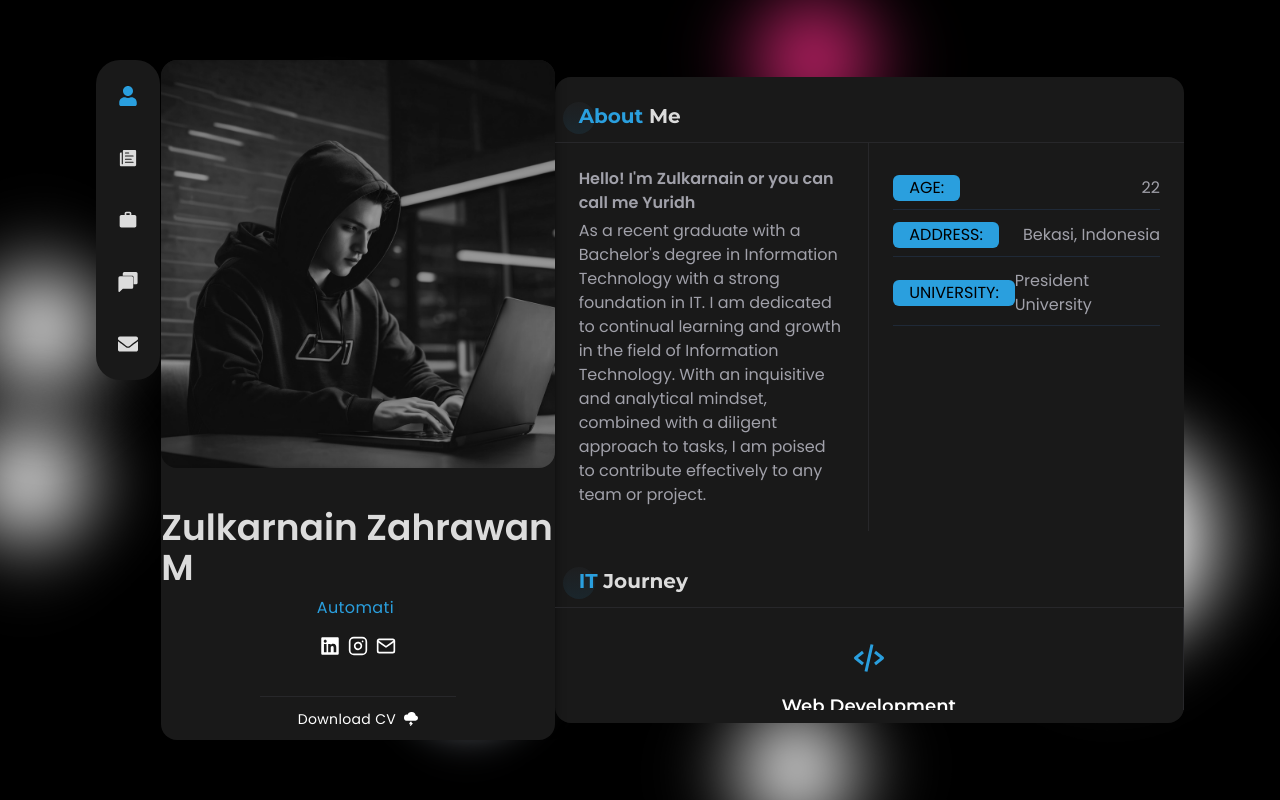
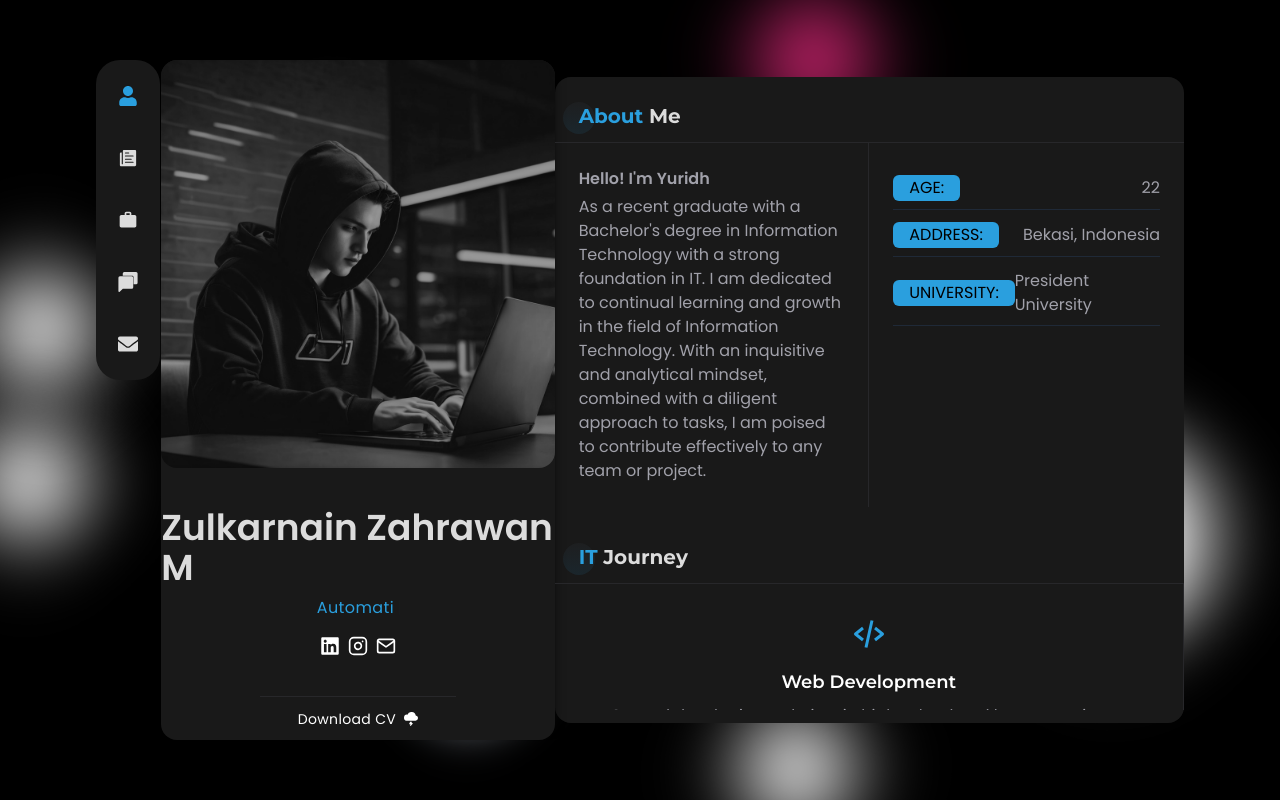
Before and after one commit to YuridhZZ/Portfolio_2, a React (Create React App) app: page / in a window 1280 px wide. Built offline with nearby package versions, Linux system fonts and the light colour scheme.

Commit message:
Update AboutMe.js

```diff
--- a/src/components/about/AboutMe.js
+++ b/src/components/about/AboutMe.js
@@ -5,7 +5,7 @@ const AboutMe = () => {
     <div className="flex flex-col md:flex-row pb-6">
       <div className="w-full md:w-1/2 text-zinc-400 px-6 border-r-[1px] border-r-zinc-800 flex items-center">
         <div className="py-6">
-          <h2 className="font-semibold mb-1">Hello! I'm Zulkarnain or you can call me Yuridh</h2>
+          <h2 className="font-semibold mb-1">Hello! I'm Yuridh</h2>
           <p className="text-base leading-6 ">
           As a recent graduate with a Bachelor's degree in Information Technology with a strong foundation in IT. I  am dedicated to continual learning and growth in the field of Information Technology.
           With an inquisitive and analytical mindset, combined with a diligent approach to tasks, I am poised to contribute effectively to any team or project.
```
